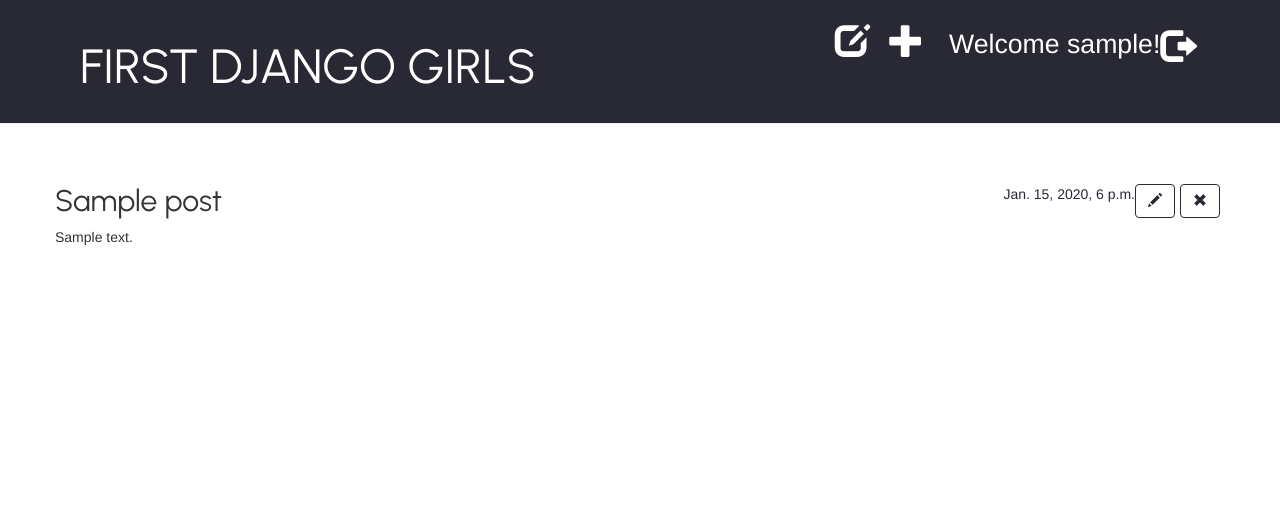
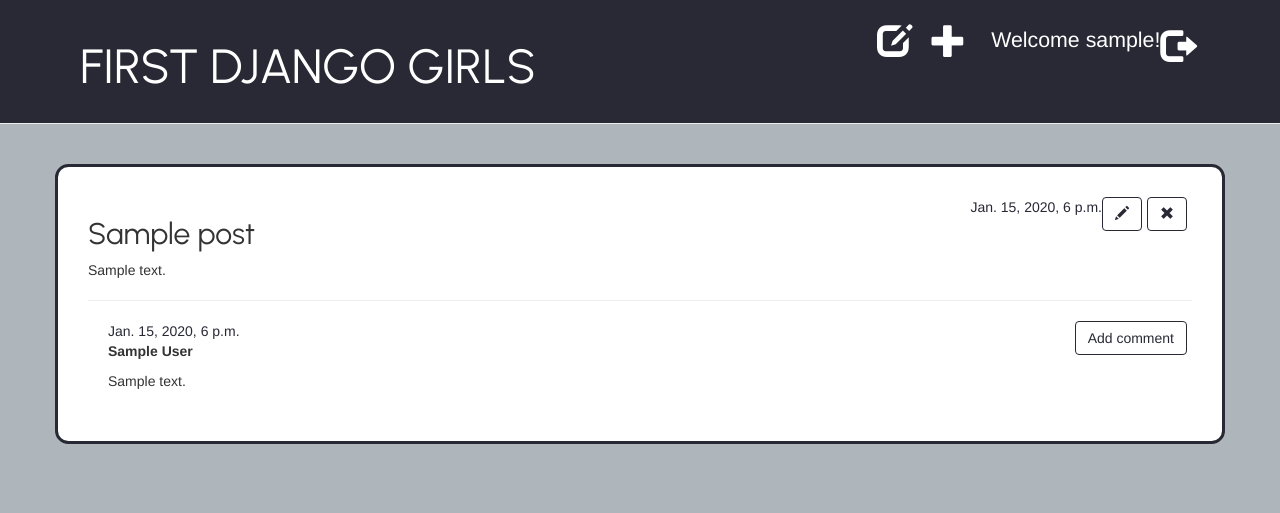
Before and after one commit to ritzecpvav/first-blog, a Django app: page /post/1/ in a window 1280 px wide. Shown: the top 513 px of the page. Run offline with Django 3.2, Linux system fonts and the light colour scheme; a user stored in the database is signed in; tables that the repository leaves empty hold one stand-in row (values such as "Sample post"); some libraries are stand-ins or nearby versions.

Commit message:
Added comment function and aprrove/reject comment function

```diff
--- a/blog/admin.py
+++ b/blog/admin.py
@@ -1,4 +1,5 @@
 from django.contrib import admin
-from .models import Post
+from .models import Post, Comment
 
 admin.site.register(Post)
+admin.site.register(Comment)
--- a/blog/models.py
+++ b/blog/models.py
@@ -16,3 +16,20 @@
 
     def __str__(self):
         return self.title
+
+class Comment(models.Model):
+    post = models.ForeignKey('blog.Post', on_delete=models.CASCADE, related_name='comments')
+    author = models.CharField(max_length=200)
+    text = models.TextField()
+    created_date = models.DateTimeField(default=timezone.now)
+    approved_comment = models.BooleanField(default=False)
+
+    def approve(self):
+        self.approved_comment = True
+        self.save()
+
+    def __str__(self):
+        return self.text
+
+    def approved_comments(self):
+        return self.comments.filter(approved_comment=True)
--- a/blog/static/css/blog.css
+++ b/blog/static/css/blog.css
@@ -43,20 +43,32 @@
   margin-right: 20px;
 }
 
+.top-menu:hover {
+  border-bottom: solid;
+  border-color: white;
+}
+
 .top-menu-welcome {
   color: #ffffff;
-  font-size: 20pt;
+  font-size: 16pt;
   float: right;
   margin: 5px 5px 5px 5px;
 }
 
 .post {
   margin-bottom: 70px;
+  background-color: #ffffff;
+  border-color: #292936;
+  border-style: solid;
+  border-width: 3px;
+  border-radius: 10pt;
+  border-style: solid;
+  padding: 30px 30px 30px 30px;
 }
 
 .post h2 a,
 .post h2 a:visited {
-  color: #000000;
+  color: #292936;
 }
 
 .post > .date,
@@ -77,3 +89,15 @@
   color: #ffffff;
   background-color: #292936;
 }
+
+body {
+  background-color: #aeb6bc;
+}
+
+main.container {
+  margin-bottom: 40px;
+}
+
+.comment {
+  margin: 20px 20px 20px 20px;
+}
--- a/blog/templates/blog/post_detail.html
+++ b/blog/templates/blog/post_detail.html
@@ -21,5 +21,26 @@
     {% endif %}
     <h2>{{ post.title }}</h2>
     <p>{{ post.text|linebreaksbr }}</p>
+    <hr>
+    <a class="btn btn-default" href="{% url 'add_comment_to_post' pk=post.pk %}">Add comment</a>
+    {% for comment in post.comments.all %}
+        {% if user.is_authenticated or comment.approved_comment %}
+        <div class="comment">
+            <div class="date">
+                {{ comment.created_date }}
+                {% if not comment.approved_comment %}
+                    <a class="btn btn-default" href="{% url 'comment_remove' pk=comment.pk %}"><span
+                        class="glyphicon glyphicon-remove"></span></a>
+                    <a class="btn btn-default" href="{% url 'comment_approve' pk=comment.pk %}"><span
+                        class="glyphicon glyphicon-ok"></span></a>
+                {% endif %}
+            </div>
+            <strong>{{ comment.author }}</strong>
+            <p>{{ comment.text|linebreaks }}</p>
+        </div>
+    {% endif %}
+    {% empty %}
+        <p>No comments here yet :(</p>
+    {% endfor %}
 </article>
 {% endblock %}
--- a/blog/templates/blog/post_list.html
+++ b/blog/templates/blog/post_list.html
@@ -8,6 +8,7 @@
             </time>
             <h2><a href="{% url 'post_detail' pk=post.pk %}">{{ post.title }}</a></h2>
             <p>{{ post.text|linebreaksbr }}</p>
+            <a href="{% url 'post_detail' pk=post.pk %}">Comments: {{ post.approved_comments.count }}</a>
         </article>
     {% endfor %}
 {% endblock %}
--- a/blog/urls.py
+++ b/blog/urls.py
@@ -9,4 +9,7 @@
     path('drafts/', views.post_draft_list, name='post_draft_list'),
     path('post/<pk>/publish/', views.post_publish, name='post_publish'),
     path('post/<pk>/remove/', views.post_remove, name='post_remove'),
+    path('post/<int:pk>/comment/', views.add_comment_to_post, name='add_comment_to_post'),
+    path('comment/<int:pk>/approve/', views.comment_approve, name='comment_approve'),
+    path('comment/<int:pk>/remove/', views.comment_remove, name='comment_remove'),
 ]
--- a/blog/views.py
+++ b/blog/views.py
@@ -1,10 +1,11 @@
 from django.shortcuts import render
 from django.utils import timezone
-from .models import Post
+from .models import Post, Comment
 from django.shortcuts import render, get_object_or_404
 from .forms import PostForm
 from django.shortcuts import redirect
 from django.contrib.auth.decorators import login_required
+from .forms import PostForm, CommentForm
 
 def post_list(request):
     posts = Post.objects.filter(published_date__lte=timezone.now()).order_by('published_date')
@@ -57,3 +58,28 @@
     post = get_object_or_404(Post, pk=pk)
     post.delete()
     return redirect('post_list')
+
+def add_comment_to_post(request, pk):
+    post = get_object_or_404(Post, pk=pk)
+    if request.method == "POST":
+        form = CommentForm(request.POST)
+        if form.is_valid():
+            comment = form.save(commit=False)
+            comment.post = post
+            comment.save()
+            return redirect('post_detail', pk=post.pk)
+    else:
+        form = CommentForm()
+    return render(request, 'blog/add_comment_to_post.html', {'form': form})
+
+@login_required
+def comment_approve(request, pk):
+    comment = get_object_or_404(Comment, pk=pk)
+    comment.approve()
+    return redirect('post_detail', pk=comment.post.pk)
+
+@login_required
+def comment_remove(request, pk):
+    comment = get_object_or_404(Comment, pk=pk)
+    comment.delete()
+    return redirect('post_detail', pk=comment.post.pk)
```
Also changed, not shown: blog/forms.py (+7 -1 lines), blog/templates/blog/add_comment_to_post.html (added, +9 -0 lines), blog/migrations/0002_comment.py (added).
